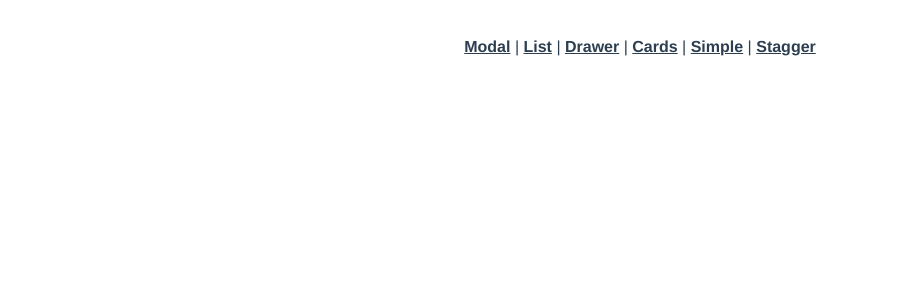
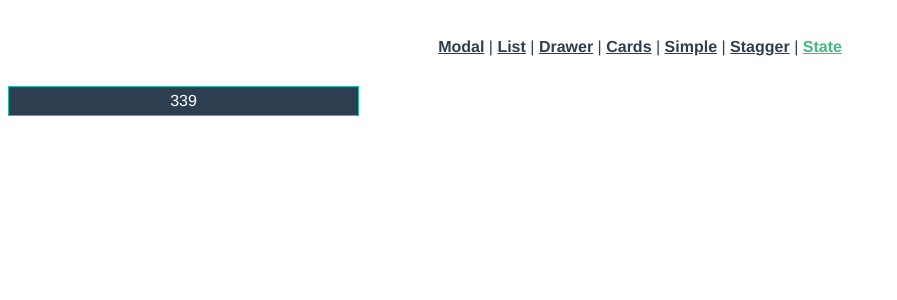
Before and after one commit to luismartinezs/animating-vue-lesson2-START, a Vue app: page /state in a window 1280 px wide. Shown: the top 300 px of the page, without its empty margins (0-897 px from the left). Built offline with nearby package versions, Linux system fonts and the light colour scheme.

Commit message:
Tweened state-based animation with gsap

```diff
--- a/src/App.vue
+++ b/src/App.vue
@@ -6,7 +6,8 @@
       <router-link to="/drawer">Drawer</router-link> |
       <router-link to="/cards">Cards</router-link> |
       <router-link to="/simple">Simple</router-link> |
-      <router-link to="/stagger">Stagger</router-link>
+      <router-link to="/stagger">Stagger</router-link> |
+      <router-link to="/state">State</router-link>
     </div>
     <transition name="slide-fade" mode="out-in">
       <router-view />
--- a/src/router.js
+++ b/src/router.js
@@ -45,6 +45,12 @@ export default new Router({
       name: 'stagger',
       component: () =>
         import(/* webpackChunkName: "about" */ './views/Stagger.vue')
+    },
+    {
+      path: '/state',
+      name: 'state',
+      component: () =>
+        import(/* webpackChunkName: "about" */ './views/State.vue')
     }
   ]
 })
--- /dev/null
+++ b/src/views/State.vue
@@ -0,0 +1,49 @@
+<template>
+  <div>
+    <div :style="{ width: tweenedNumber + 'px' }" class="bar">
+      <span>{{ tweenedNumber.toFixed(0) }}</span>
+    </div>
+  </div>
+</template>
+
+<script>
+import gsap from 'gsap'
+
+export default {
+  data() {
+    return {
+      number: 0,
+      tweenedNumber: 0,
+    }
+  },
+  watch: {
+    number(newValue) {
+      gsap.to(this.$data, {
+        duration: 1,
+        ease: 'circ.out',
+        tweenedNumber: newValue,
+      })
+    },
+  },
+  methods: {
+    randomNumber() {
+      this.number = Math.floor(Math.random() * (800 - 0))
+    },
+  },
+  created() {
+    setInterval(this.randomNumber, 1500)
+  },
+}
+</script>
+
+<style scoped>
+.bar {
+  padding: 5px;
+  background-color: #2c3e50;
+  border: 1px #16c0b0 solid;
+  min-width: 20px;
+}
+.bar span {
+  color: white;
+}
+</style>
```
